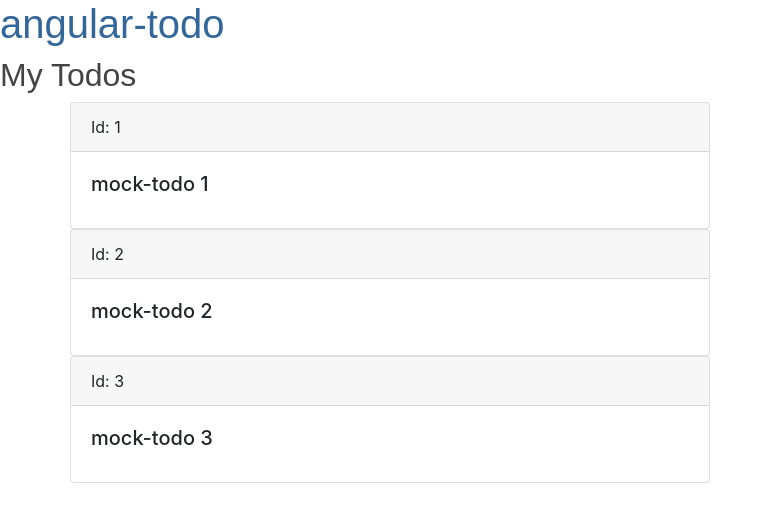
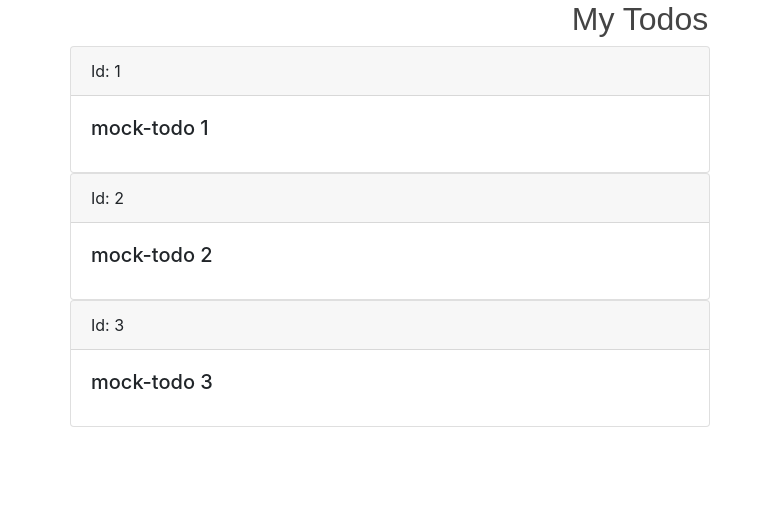
Before and after one commit to martinfruehauf/todo-angular, an Angular app: page / in a window 1280 px wide. Shown: the top 522 px of the page, without its empty margins (0-772 px from the left). Built offline with nearby package versions, Linux system fonts and the light colour scheme.

Commit message:
Change layout

```diff
--- a/src/app/app.component.html
+++ b/src/app/app.component.html
@@ -1,2 +1 @@
-<h1>{{title}}</h1>
 <app-todos></app-todos>
--- a/src/app/todos/todos.component.html
+++ b/src/app/todos/todos.component.html
@@ -1,4 +1,4 @@
-<h2>My Todos</h2>
+<h2 class="text-center">My Todos</h2>
 
 <div class="container">
   <div class="row" *ngFor="let todo of todos" (click)="onSelect(todo)">
```
